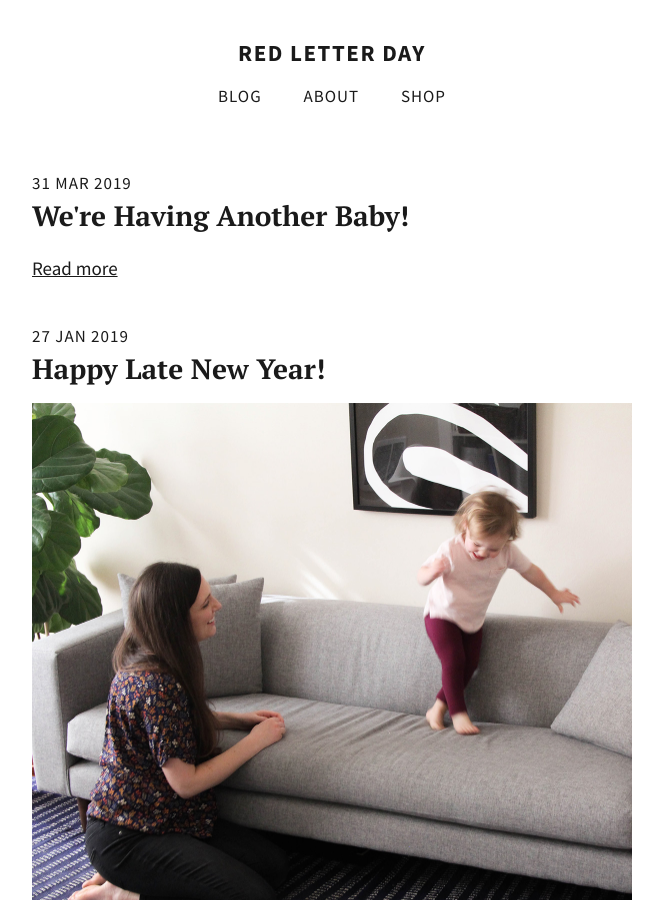
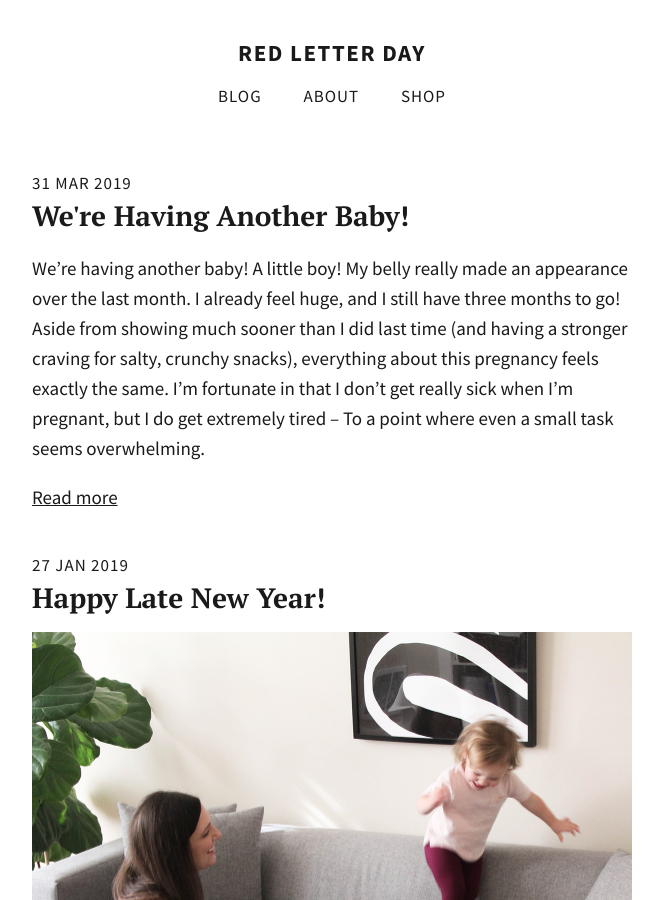
Before and after one commit to totiffany/totiffany.github.io, a Jekyll site: the page built from index.html, in a window 1280 px wide and 900 px high. Shown: the whole window, without its empty margins (308-971 px from the left). Built offline with Jekyll 4.4.1, drawn with Linux system fonts in a browser that asks for light colours; the list of posts is cut into pages by our own code.

Commit message:
Update 2019-03-31-We're-Having-Another-Baby!.md

```diff
--- a/_posts/2019-03-31-We're-Having-Another-Baby!.md
+++ b/_posts/2019-03-31-We're-Having-Another-Baby!.md
@@ -1,5 +1,6 @@
 ---
 published: true
+description: "We’re having another baby! A little boy! My belly really made an appearance over the last month. I already feel huge, and I still have three months to go! Aside from showing much sooner than I did last time (and having a stronger craving for salty, crunchy snacks), everything about this pregnancy feels exactly the same. I’m fortunate in that I don’t get really sick when I’m pregnant, but I do get extremely tired –\_To a point where even a small task seems overwhelming."
 ---
 ![pregante-3.jpg]({{site.baseurl}}/img/pregante-3.jpg)
 
```
